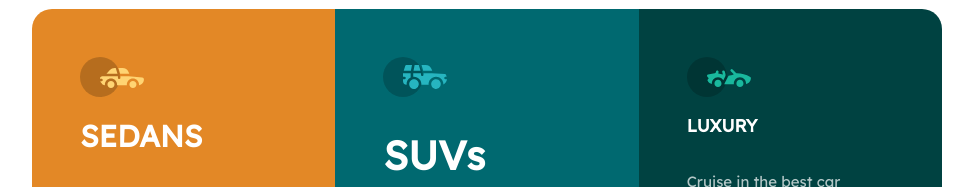
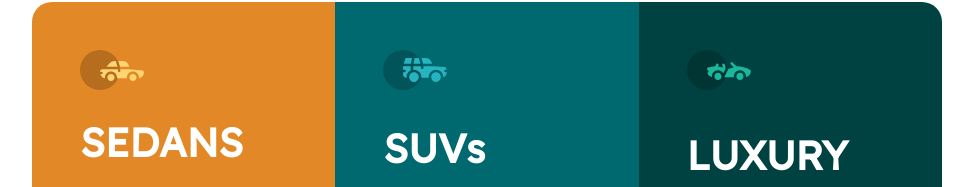
Before and after one commit to rdivyansh1474/3-column-preview-card-component, a plain HTML site: page index.html in a window 1280 px wide. Shown: the part 149-336 px from the top of the page, without its empty margins (153-1126 px from the left). Drawn offline with Linux system fonts and the light colour scheme.

Commit message:
Update style.css

```diff
--- a/style.css
+++ b/style.css
@@ -85,7 +85,14 @@ a:hover{
     color: hsl(179, 100%, 13%);
 }
 
+.card h1{
+    font-size: 2.5rem;
+}
 .card h2{
+    font-size: 2.5rem;
+}
+
+.card h3{
     font-size: 2.5rem;
 }
 
```
